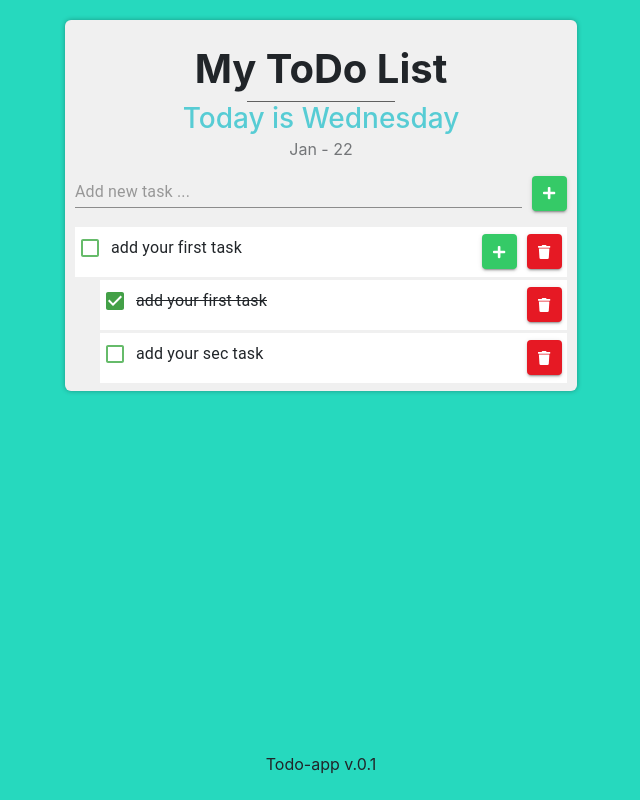
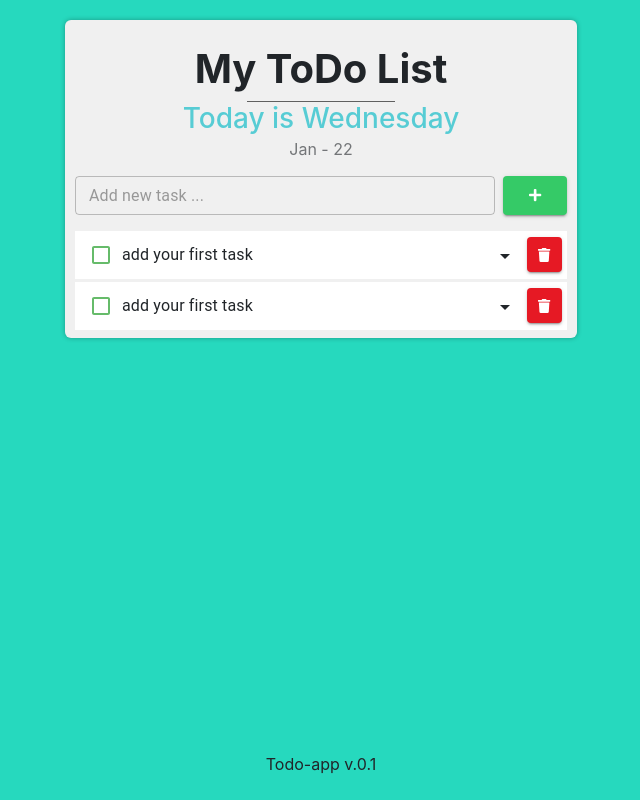
Before and after one commit to ATT273/todo-app, a React (Create React App) app: page / in a window 1280 px wide. Shown: the whole page, without its empty margins (319-959 px from the left). Built offline with nearby package versions, Linux system fonts and the light colour scheme.

Commit message:
update ui add group of items

```diff
--- a/package.json
+++ b/package.json
@@ -7,6 +7,7 @@
     "@fortawesome/free-solid-svg-icons": "^5.11.2",
     "@fortawesome/react-fontawesome": "^0.1.7",
     "@material-ui/core": "^4.11.0",
+    "@material-ui/icons": "^4.9.1",
     "boostrap": "^2.0.0",
     "bootstrap": "^4.3.1",
     "moment": "^2.27.0",
--- a/src/App.js
+++ b/src/App.js
@@ -35,6 +35,13 @@ class App extends Component {
                         parentId: 1,
                     },
                 ]
+            },
+            {
+                id: 2,
+                name: 'add your first task',
+                complete: false,
+                parentId: null,
+                children: []
             },
         ],
         date:
--- a/src/components/AddForm.js
+++ b/src/components/AddForm.js
@@ -23,17 +23,18 @@ class AddForm extends Component {
     render () {
         const { classes } = this.props;
         return (
-            <form onSubmit={this.handleSubmit}>
-                <div className="d-flex">
+            <form onSubmit={this.handleSubmit} className="add-form">
+                <div className="d-flex add-form">
                     <div className={'flex-grow-1'}>
                     <TextField
                         id="standard-basic"
                         name="item_name"
                         placeholder="Add new task ..."
                         fullWidth={true}
+                        variant={'outlined'}
                         onChange={this.handleChange} />
                     </div>
-                    <div className="">
+                    <div className="ml-2">
                         <Button
                             onClick={this.handleSubmit}
                             variant='contained'
--- a/src/components/Item.js
+++ b/src/components/Item.js
@@ -1,8 +1,10 @@
 import React, {Component} from 'react';
 import { FontAwesomeIcon } from '@fortawesome/react-fontawesome'
-import { FormControlLabel, Checkbox, Button } from '@material-ui/core';
+import { FormControlLabel, Checkbox, Button, Icon } from '@material-ui/core';
+import ArrowDropDownIcon from '@material-ui/icons/ArrowDropDown';
 import { withStyles } from '@material-ui/core/styles'
 import { green } from '@material-ui/core/colors'
+import AddForm from './AddForm'
 import styles from './styles'
 
 const CustomCheckbox = withStyles({
@@ -15,14 +17,34 @@ const CustomCheckbox = withStyles({
     checked: {},
   })((props) => <Checkbox color="default" {...props}/>);
 class Item extends Component {
+
+    constructor(props) {
+        super(props)
+        this.state = {
+            showChildren: false,
+        }
+    }
     getStyle = () => {
         return {
             textDecoration: this.props.item.complete ? 'line-through' : 'none'
         }
     }
+
+    addItem = () => {
+        console.log('add item')
+    }
+
+    showChildren = () => {
+        this.setState({
+            showChildren: !this.state.showChildren
+        })
+    }
+
     render () {
-        const { classes } = this.props
-        const { id, name, complete, parentId } = this.props.item;
+        const { showChildren } = this.state
+        const { classes, item } = this.props
+        const { id, name, complete, parentId, children } = this.props.item;
+
         return (
             <div>
                 <div className="todo-item" style={this.getStyle()}>
@@ -37,14 +59,11 @@ class Item extends Component {
                     />
                     {
                         parentId === null &&
-                        <Button
-                        onClick={this.props.addChild.bind(this, id)}
-                        variant='contained'
-                        className={classes.addBtn}
-                    >
-                        <FontAwesomeIcon icon={['fas', 'plus']} color={'#fff'} />
-                    </Button>
+                        <div onClick={this.showChildren} className='arrow-drop-down'>
+                            <ArrowDropDownIcon />
+                        </div>
                     }
+
                     <Button
                         onClick={this.props.delItem.bind(this, id)}
                         variant='contained'
@@ -54,9 +73,22 @@ class Item extends Component {
                     </Button>
 
                 </div>
-                <div style={{paddingLeft: '25px'}}>
+                <div style={{ paddingLeft: '25px' }}>
                     {
-                        this.props.children
+                        showChildren &&
+                        <div>
+                            {
+                                parentId === null &&
+                                <div className='todo-item d-flex'>
+                                    <AddForm
+                                        addItem={this.addItem}
+                                    />
+                                </div>
+                            }
+                            {
+                                this.props.children
+                            }
+                        </div>
                     }
                 </div>
             </div>
--- a/src/components/List.js
+++ b/src/components/List.js
@@ -13,6 +13,7 @@ class List extends Component {
                     completeCheck={this.props.completeCheck}
                 >
                     {
+                        item.children.length > 0 &&
                         item.children.map(child => (
                             <Item
                                 key={child.id}
--- a/src/components/styles.js
+++ b/src/components/styles.js
@@ -2,10 +2,12 @@ import { makeStyles } from '@material-ui/core/styles';
 
 const styles = theme => ({
     addBtn: {
-        width: '35px',
-        height: '35px',
-        minWidth: '25px',
-        marginLeft: '10px',
+        // width: '35px',
+        // height: '35px',
+        // minWidth: '25px',
+        height: '100%',
+        width: '100%',
+        // marginLeft: '10px',
         backgroundColor: '#35ca67',
     },
     delBtn: {
@@ -17,7 +19,7 @@ const styles = theme => ({
     },
     formControlCheckBox: {
         flexGrow: '1',
-    }
+    },
 });
 
 export default styles
--- a/src/my_style.scss
+++ b/src/my_style.scss
@@ -65,11 +65,15 @@ body {
 }
 
 .add-form {
-    margin: 15px auto;
+    width: 100%;
+    input {
+        padding: 10px 14px;
+    }
 }
 .todo-item {
     padding: 0px 5px ;
     margin-bottom: 3px;
+    width: 100%;
     min-height: 3rem;
     font-size: 1.1rem;
     font-family:  Helvetica, sans-serif;
@@ -77,7 +81,6 @@ body {
     background-color: white;
     display: flex;
     align-items: center;
-
     p {
         display: inline-block;
         flex: 1;
@@ -89,6 +92,14 @@ body {
         border: none;
         color: $delete-color;
         background-color: #f0f0f0;
+    }
+
+    label {
+        margin: 0;
+    }
+
+    .arrow-drop-down {
+        cursor: pointer;
     }
 }
 input[type=checkbox] {
```
Also changed, not shown: 1 other file (tests, documents, lock files or other folders).
